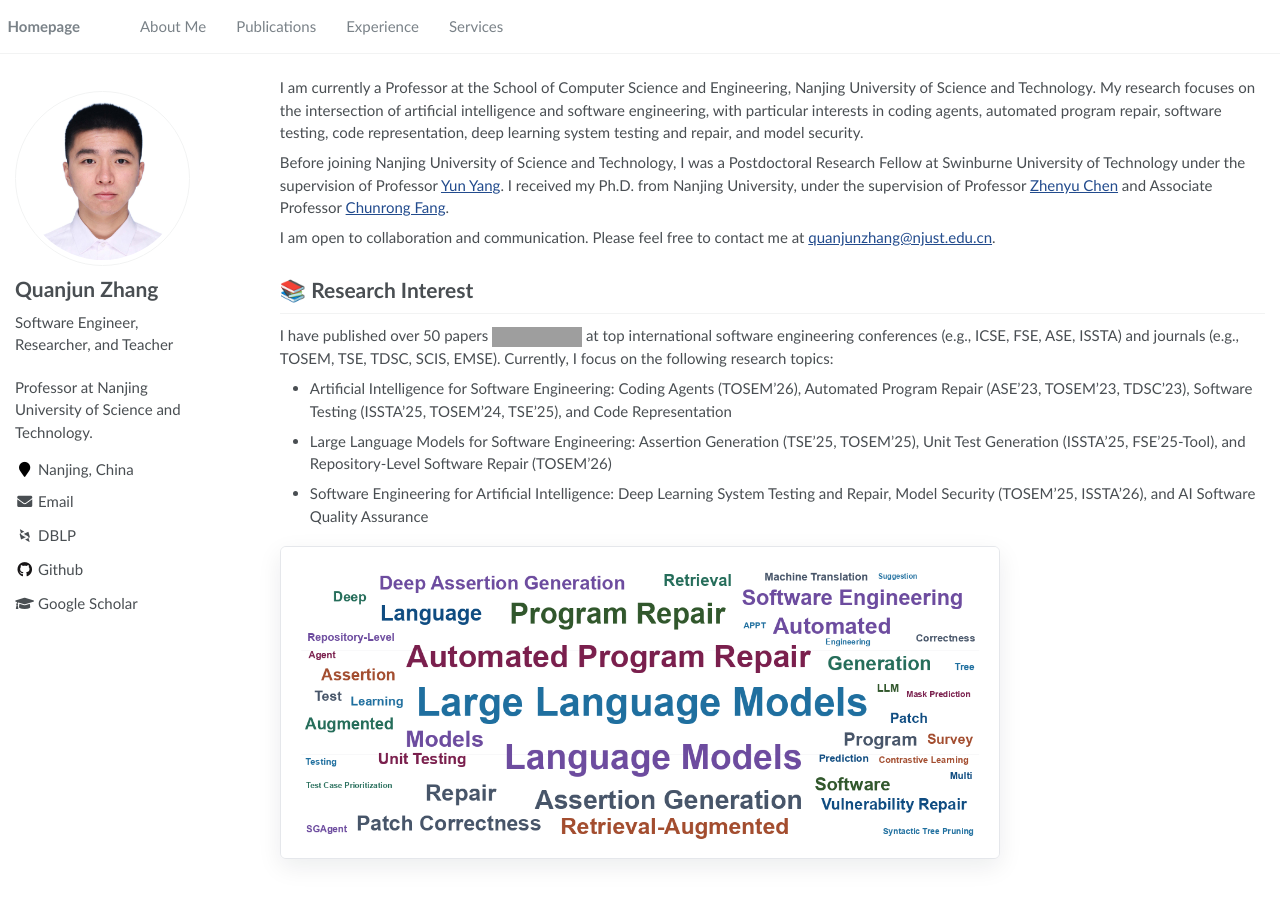
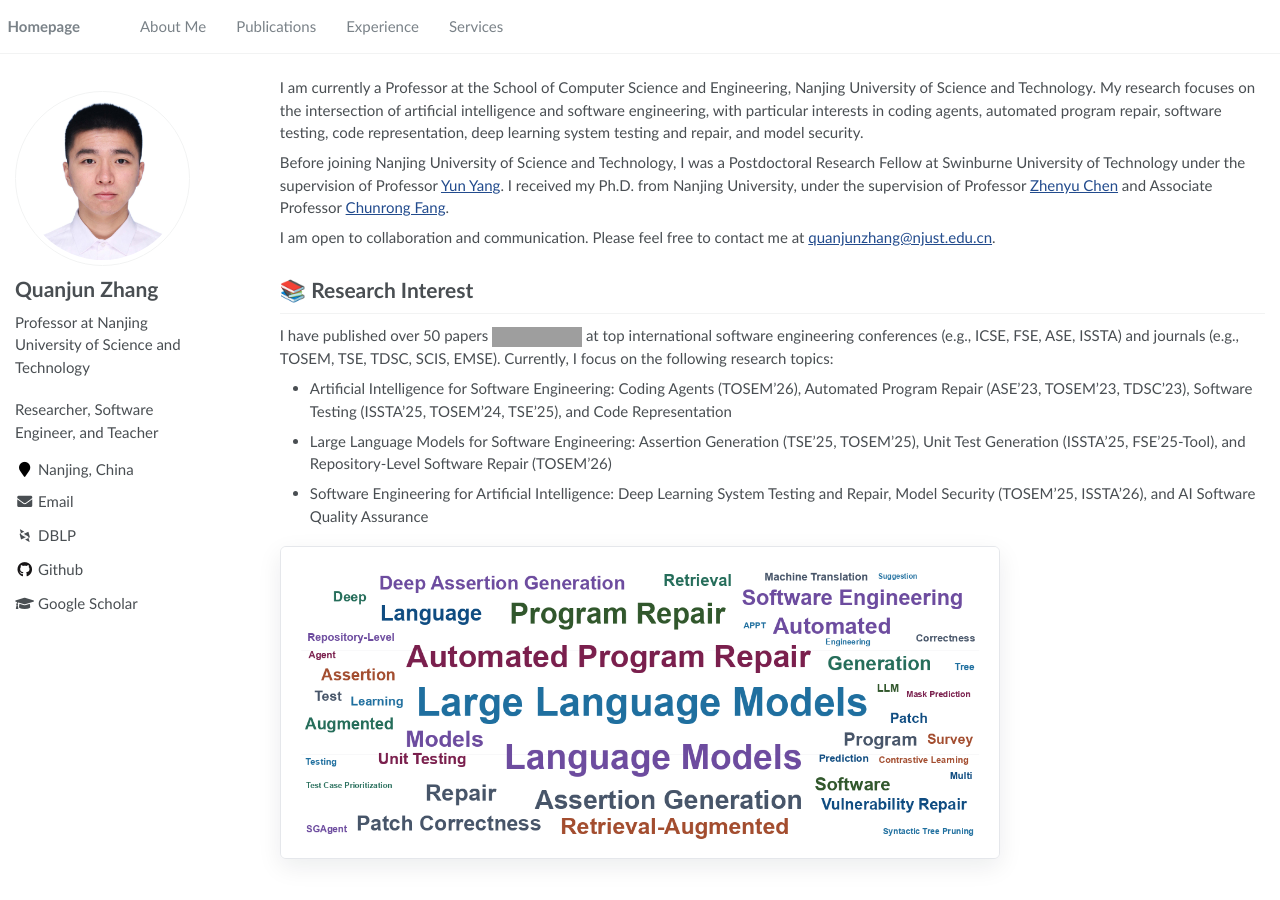
Before and after one commit to QuanjunZhang/quanjunzhang.github.io, a Jekyll site: the page built from _pages/about.md, in a window 1280 px wide and 900 px high. Built offline with Jekyll 4.4.1, drawn with Linux system fonts in a browser that asks for light colours; some web fonts are replaced; some of the changed lines change nothing that is shown; grey boxes are pictures that could not be loaded.

Commit message:
Update profile summary text

```diff
--- a/_config.yml
+++ b/_config.yml
@@ -7,7 +7,7 @@
 
 # Site Settings
 title                    : "Quanjun Zhang"
-description              : "Professor at Nanjing University of Science and Technology."
+description              : "Researcher, Software Engineer, and Teacher"
 repository               : "QuanjunZhang/quanjunzhang.github.io"
 google_scholar_stats_use_cdn : true
 
@@ -23,7 +23,7 @@ baidu_site_verification  :  # get baidu_site_verification from https://ziyuan.ba
 author:
   name             : "Quanjun Zhang"
   avatar           : "/images/quanjun-zhang.jpg"
-  bio              : "Software Engineer, Researcher, and Teacher"
+  bio              : "Professor at Nanjing University of Science and Technology"
   location         : "Nanjing, China"
   employer         :
   pubmed           :
```
